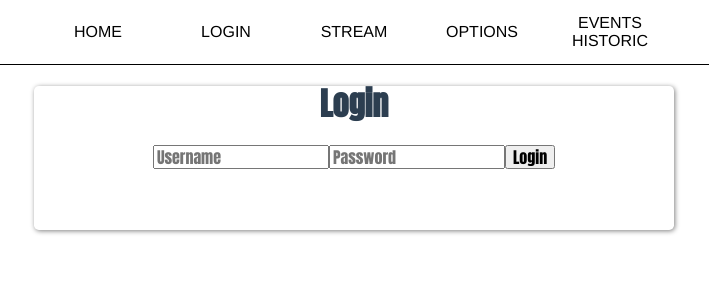
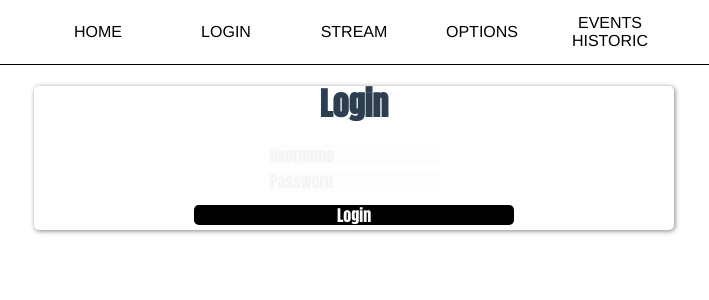
Before and after one commit to Dauliac/knockknock, a Vue app in the folder webui/: page /#/login in a window 1280 px wide. Shown: the top 300 px of the page, without its empty margins (286-995 px from the left). Built offline with nearby package versions, Linux system fonts and the light colour scheme.

Commit message:
rm userform

```diff
--- a/webui/src/components/UserForm.vue
+++ /dev/null
@@ -1,39 +0,0 @@
-<template>
-      <form class="form">
-        <input class="form_field" id="email" type="email" name="email" v-model="user.email"/>
-        <input class="form_field" id="password" type="password" name="password" v-model="user.password"/>
-        <button class="btn" type="submit" id="login-button">Login</button>
-      </form>
-</template>
-
-<script>
-export default {
-  name: "UserForm",
-  props: ['user']
-}
-</script>
-
-<style scoped>
-  .form_field{
-    display: flex;
-    margin:auto;
-    margin-top:1%;
-    border:0;
-    background-color: rgba(145, 145, 145, 0.281);
-    opacity: 7%;
-    font-family: 'Anton', sans-serif;
-  }
-  .btn{
-    margin-top:2%;
-    width: 50%;
-    height: 50%;
-    border: 0;
-    background-color: black;
-    color:white;
-    border-radius: 0.3em;
-    font-family: 'Anton', sans-serif;
-  }
-  .btn:focus{
-    background-color: red;
-  }
-</style>
--- a/webui/src/components/pages/Login.vue
+++ b/webui/src/components/pages/Login.vue
@@ -3,7 +3,7 @@
     <div class="container" v-if="!isAuthenticated">
       <h1>Login</h1>
       <form class="form">
-        <input v-model="user.email"class="form_field" type="text" placeholder="Username">
+        <input v-model="user.email" class="form_field" type="text" placeholder="Username">
         <input v-model="user.password" class="form_field" type="password" placeholder="Password">
         <button class="btn" type="submit" id="login-button" @click="login(user)">
           Login
@@ -73,4 +73,26 @@ export default {
     background-color:rgba(223, 223, 223, 0.281);
     color:black;
   }
+  .form_field{
+    display: flex;
+    margin:auto;
+    margin-top:1%;
+    border:0;
+    background-color: rgba(145, 145, 145, 0.281);
+    opacity: 7%;
+    font-family: 'Anton', sans-serif;
+  }
+  .btn{
+    margin-top:2%;
+    width: 50%;
+    height: 50%;
+    border: 0;
+    background-color: black;
+    color:white;
+    border-radius: 0.3em;
+    font-family: 'Anton', sans-serif;
+  }
+  .btn:focus{
+    background-color: red;
+  }
 </style>
```
